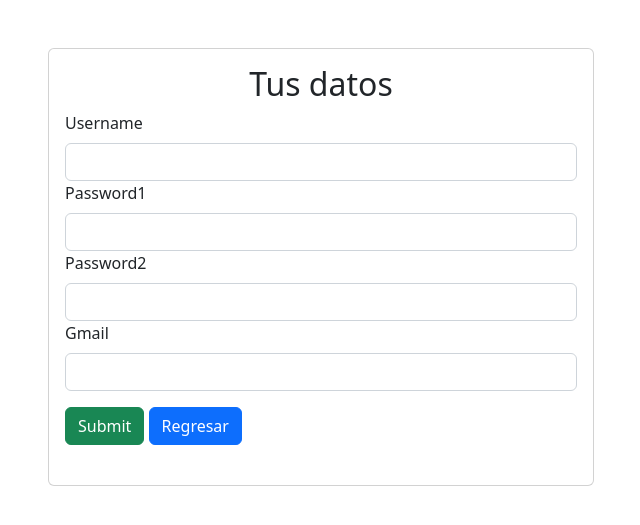
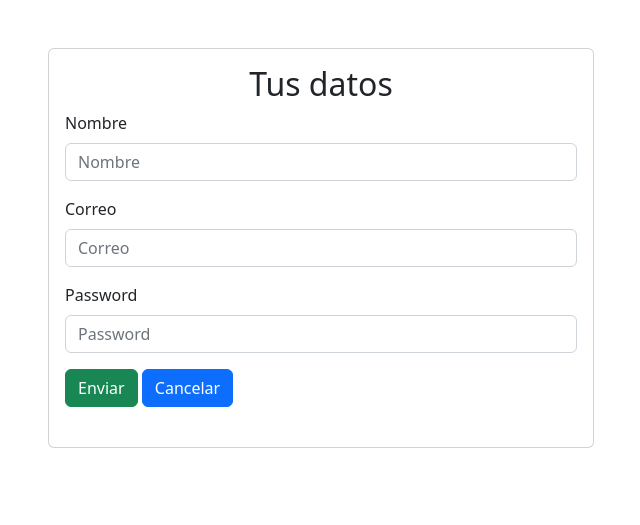
Before and after one commit to gironjhonatan/codigo_django, a Django app: page /registro in a window 1280 px wide. Shown: the top 525 px of the page, without its empty margins (319-959 px from the left). Run offline with Django 4.2, Linux system fonts and the light colour scheme.

Commit message:
otro_avance

```diff
--- a/reservas/forms.py
+++ b/reservas/forms.py
@@ -1,5 +1,6 @@
+from dataclasses import field
 from django import forms
-from .models import Solicitud, Cliente
+from .models import Solicitud, Cliente, UsuariosRegistro
 from django.contrib.auth.forms import UserCreationForm
 
 class SolicitudForm(forms.ModelForm):
@@ -14,5 +15,12 @@ class ClienteForm(forms.ModelForm):
         fields = '__all__'
         exclude = []
 
+class UsuariosRegistroForm(forms.ModelForm):
+
+    class Meta:
+        model = UsuariosRegistro
+        field =  '__all__'
+        exclude = []
+
 class CustomUserCreationForm(UserCreationForm):
     pass
--- a/reservas/models.py
+++ b/reservas/models.py
@@ -31,10 +31,9 @@ class UsuariosRegistro (models.Model):
     id_usuario = models.AutoField(primary_key=True)
     nombre = models.CharField(max_length=40)
     correo = models.CharField(max_length=40)
-    password1 = models.CharField(max_length=20)
-    password2 = models.CharField(max_length=20)
+    password = models.CharField(max_length=20)
 
     def __str__(self):
         fila3 = "Nombre:" + self.nombre + " - " + "Correo:" + self.correo + " - "
-        + "Pass1:" + self.password1 + " - " + "Pass2:" + self.password2
+        + "Password:" + self.password
         return fila3
--- a/reservas/templates/login/registro.html
+++ b/reservas/templates/login/registro.html
@@ -5,7 +5,6 @@
     <meta http-equiv="X-UA-Compatible" content="IE=edge">
     <meta name="viewport" content="width=device-width, initial-scale=1.0">
     <link rel="stylesheet" href="https://cdn.jsdelivr.net/npm/bootstrap@5.2.0-beta1/dist/css/bootstrap.min.css"  integrity="sha384-0evHe/X+R7YkIZDRvuzKMRqM+OrBnVFBL6DOitfPri4tjfHxaWutUpFmBp4vmVor" crossorigin="anonymous">
-
     <title>Document</title>
 </head>
 <body>
@@ -16,24 +15,31 @@
                 <div class="card">
                     <div class="card-body">
                         <h2 style="text-align: center;"> Tus datos</h2>
-                        <form action="" method="post">
+                        <form enctype="multipart/form-data" method="post">
+
                             {% csrf_token %}
-                            <div class="mb-3">
-                              <label for="" class="form-label">Username</label>
-                              <input type="text"class="form-control" name="" id="" aria-describedby="helpId" placeholder="">
 
-                              <label for="" class="form-label">Password1</label>
-                              <input type="password"class="form-control" name="" id="" aria-describedby="helpId" placeholder="">
+                            {% for campo in formulario3 %}
 
-                              <label for="" class="form-label">Password2</label>
-                              <input type="password"class="form-control" name="" id="" aria-describedby="helpId" placeholder="">
+                              <div class="mb-3">
+                                <label for="" class="form-label">{{ campo.label }}</label>
+                                <input
+                                type="{% if campo.label == 'Password' %}{{ 'password' }}{% else %}{{ 'text' }}{% endif %}"
+                                type="{% if campo.label == 'confirmPassword' %}{{ 'password' }}{% else %}{{ 'text' }}{% endif %}"
+                                class="form-control"
+                                name="{{ campo.name}}"
+                                id=""
+                                aria-labelledby="helpId"
+                                placeholder="{{ campo.label }}"
+                                value="{{ campo.value | default:'' }}"
+                                />
+                              </div>
+                              <div class="col-12 help-text">{{ campo.errors }}</div>
+                                {% endfor %}
 
-                              <label for="" class="form-label">Gmail</label>
-                              <input type="password"class="form-control" name="" id="" aria-describedby="helpId" placeholder="">
+                            <input name="" id="" class="btn btn-success" type="submit" value="Enviar">
+                            <a name="" id="" class="btn btn-primary" href="{% url 'login' %}" role="button">Cancelar</a>
 
-                            </div>
-                            <input type="submit" class="btn btn-success">
-                            <a href="{% url 'login_usuario' %}" class="btn btn-primary"> Regresar </a>
                         </form>
                         <br>
                     </div>
--- a/reservas/templates/plantilla.html
+++ b/reservas/templates/plantilla.html
@@ -19,7 +19,7 @@
             <a class="nav-item nav-link active" href="{% url 'usuario' %}">Usuarios</a>
             <a class="nav-item nav-link active" href="{% url 'reserva' %}">Reserva</a>
             <a class="nav-item nav-link active" href="{% url 'reservas_solicitadas' %}">Solicitudes</a>
-            <a class="nav-item nav-link active" href="{% url 'registro' %}" style="margin-left: 1070px;">Salir</a>
+            <a class="nav-item nav-link active" href="{% url 'login' %}" style="margin-left: 1070px;">Salir</a>
         </div>
     </nav>
 
--- a/reservas/views.py
+++ b/reservas/views.py
@@ -1,11 +1,12 @@
 from django.shortcuts import render, redirect
 from .models import Solicitud
 from .models import Cliente
-from .forms import ClienteForm,SolicitudForm, CustomUserCreationForm
+from .models import UsuariosRegistro
+from .forms import ClienteForm,SolicitudForm, UsuariosRegistroForm
 
 from django.shortcuts import render
 from .models import *
-from django.contrib.auth import authenticate, login
+
 # Create your views here.
 
 def inicio(request):
@@ -23,8 +24,7 @@ def crear_usuario(request):
     formulario1 = ClienteForm(request.POST or None, request.FILES or None)
     if formulario1.is_valid():
        formulario1.save()
-       return render(request, "usuario/crear_usuario.html",{"formulario1":'hola'})
-       # return redirect('usuario')
+       return redirect('usuario')
     return render(request, "usuario/crear_usuario.html",{"formulario1":formulario1})
 
 def crear_reserva(request):
@@ -41,7 +41,6 @@ def editar_usuario(request, id_cliente):
         formulario1.save()
         return redirect('usuario')
     return render(request, "usuario/editar_usuario.html",{'formulario1':formulario1})
-
 
 def editar_reserva(request, id_solicitud):
     reserva = Solicitud.objects.get(id_solicitud = id_solicitud)
@@ -66,13 +65,18 @@ def eliminaru(request, id_cliente):
     usuario.delete()
     return redirect('usuario')
 
-
-
 def login(request):
     return render(request, 'paginas/login_usuarios.html')
 
 def registro(request):
-    return render(request, 'login/registro.html')
+    formulario3 = UsuariosRegistroForm(request.POST or None, request.FILES or None)
+    if formulario3.is_valid():
+       formulario3.save()
+       return redirect(request, 'registro')
+    return render(request, "login/registro.html",{"formulario3":formulario3})
+
+
+
 
     # data= {
     #     'form': CustomUserCreationForm
```
Also changed, not shown: reservas/migrations/0005_rename_password1_usuariosregistro_confirmpassword_and_more.py (added), reservas/migrations/0006_remove_usuariosregistro_confirmpassword.py (added).
